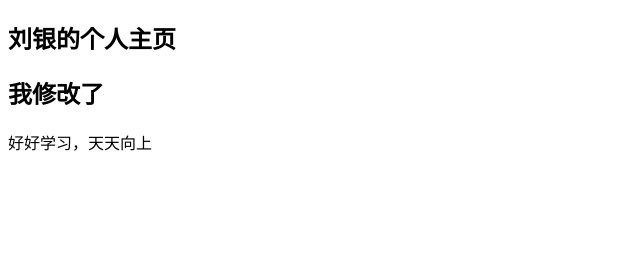
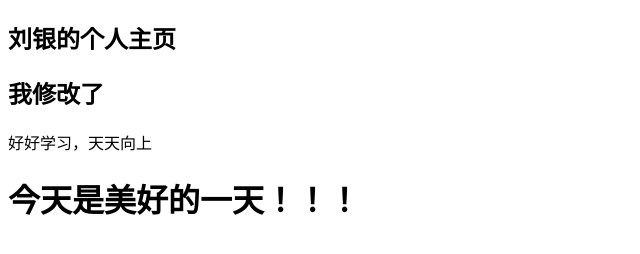
Before and after one commit to alphagirls/liuying, a plain HTML site: page index.html in a window 1280 px wide. Shown: the whole page, without its empty margins (0-640 px from the left). Drawn offline with Linux system fonts and the light colour scheme.

Commit message:
加上了我的心情

```diff
--- a/index.html
+++ b/index.html
@@ -8,5 +8,8 @@
     <h2>刘银的个人主页</h2>
     <h2>我修改了</h2>
 <p>好好学习，天天向上</p>
+<h1>
+    今天是美好的一天！！！
+</h1>
 </body>
 </html>
```
